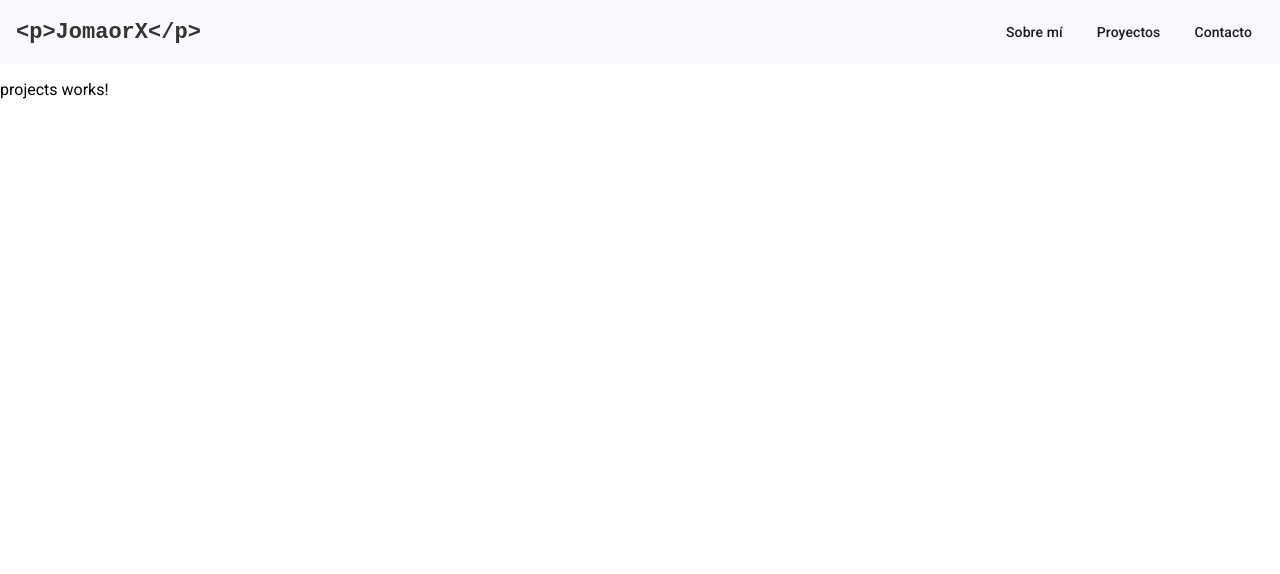
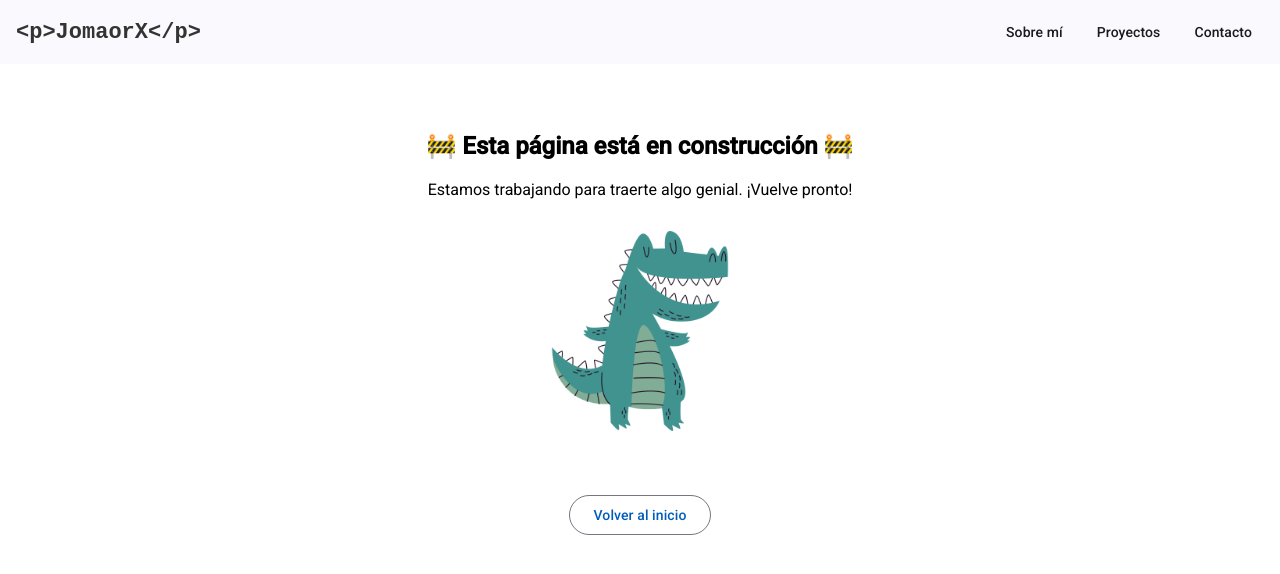
Before and after one commit to JomaorX/JomaorX-Web, an Angular app: page /proyects in a window 1280 px wide. Shown: the top 574 px of the page. Built offline with nearby package versions, Linux system fonts and the light colour scheme.

Commit message:
[ADD] Construction component

```diff
--- /dev/null
+++ b/src/app/components/construction/construction.component.html
@@ -0,0 +1,6 @@
+<div class="under-construction">
+    <h2>🚧 Esta página está en construcción 🚧</h2>
+    <p>Estamos trabajando para traerte algo genial. ¡Vuelve pronto!</p>
+    <img src="cocodrilo.png" alt="En construcción" />
+    <button mat-stroked-button routerLink="/">Volver al inicio</button>
+  </div>
--- /dev/null
+++ b/src/app/components/construction/construction.component.scss
@@ -0,0 +1,16 @@
+.under-construction {
+    text-align: center;
+    padding: 3rem;
+    max-width: 500px;
+    margin: 0 auto;
+
+    img {
+        width: 200px;
+        margin: 2rem auto;
+        display: block;
+    }
+
+    button {
+        margin-top: 2rem;
+    }
+}
--- a/src/app/pages/projects/projects.component.html
+++ b/src/app/pages/projects/projects.component.html
@@ -1 +1 @@
-<p>projects works!</p>
+<app-construction/>
--- a/src/app/pages/projects/projects.component.ts
+++ b/src/app/pages/projects/projects.component.ts
@@ -1,8 +1,9 @@
 import { Component } from '@angular/core';
+import { ConstructionComponent } from "../../components/construction/construction.component";
 
 @Component({
   selector: 'app-projects',
-  imports: [],
+  imports: [ConstructionComponent],
   templateUrl: './projects.component.html',
   styleUrl: './projects.component.scss'
 })
```
Also changed, not shown: src/app/components/construction/construction.component.ts (added, +11 -0 lines), public/cocodrilo.png (added), 1 other file (tests, documents, lock files or other folders).
